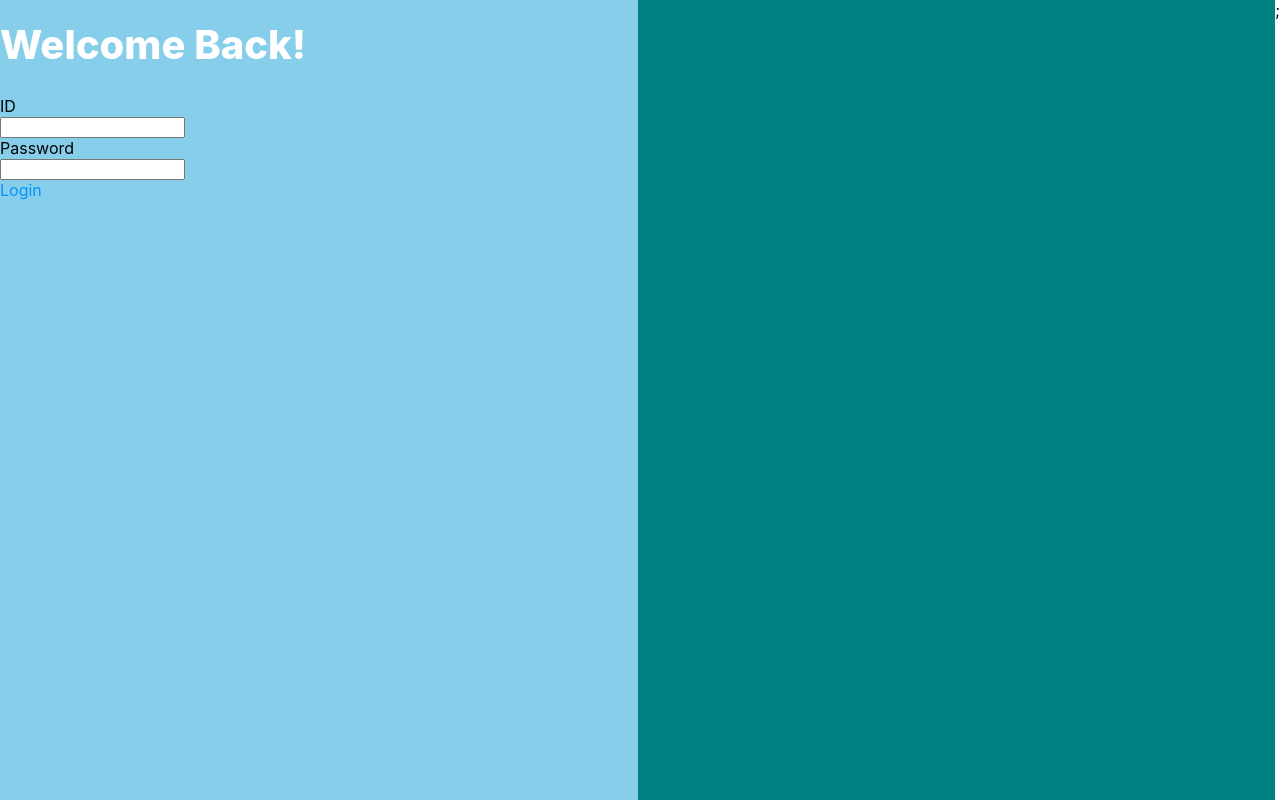
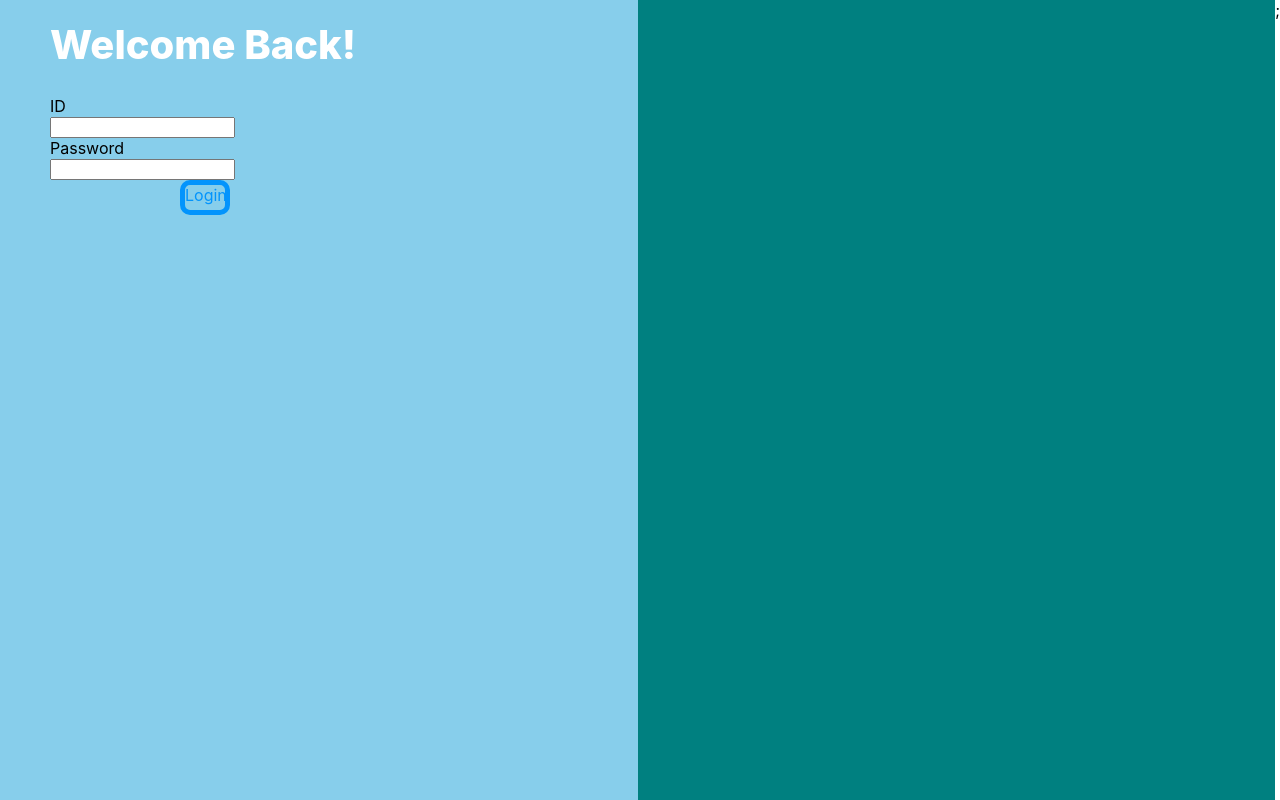
Before and after one commit to Healer-Kim/Andrew-App, a React (Create React App) app: page / in a window 1280 px wide. Built offline with nearby package versions, Linux system fonts and the light colour scheme.

Commit message:
attempt to fix login

```diff
--- a/src/LoginPage/index.js
+++ b/src/LoginPage/index.js
@@ -13,6 +13,7 @@ const WelcomeTitle = styled.h1`
     color: white;
     font-weight: 800;
     margin-top: 20px;
+    margin-left: 50px;
 `;
 
 const LeftSide = styled.div`
@@ -30,6 +31,7 @@ const RightSide = styled.div`
 `;//
 
 const LabelWrapper = styled.div`
+margin-left: 50px;
 `
 
 const Label = styled.div`
@@ -41,13 +43,15 @@ const input = styled.div`
 `
 
 const LoginButton = styled.div`
-    width: 30%;
-    height: 30px;
+    width: 40px;
+    height: 25px;
     color: RGB(3, 148, 252);
-    text: 20px
+    text-size: 20px
     background-color: white;
-    border: radius;
+    border: solid;
     border-radius: 10px;
+    border-width: 5px;
+    margin-left: 180px;
 `
 
 function LoginPage() {
```
